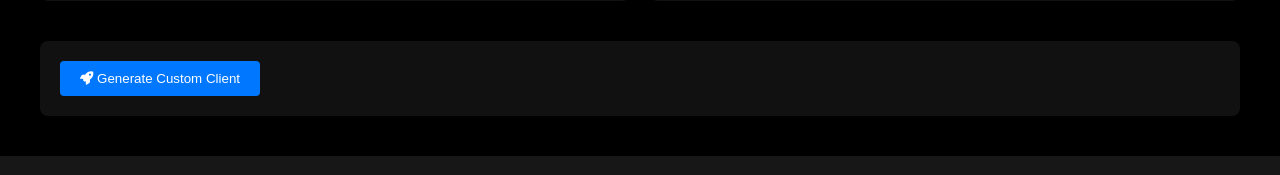
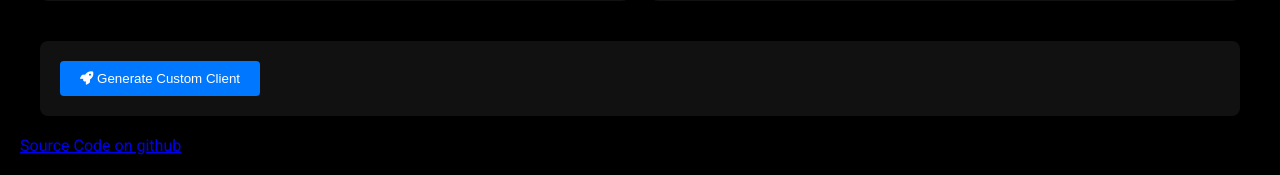
Before and after one commit to bryangerlach/rdgen, a Python web app: template rdgenerator/templates/generator.html in a window 1280 px wide. Shown: the part 1681-1856 px from the top of the page. Run offline with Jinja, Linux system fonts and the light colour scheme; the template is opened without the code that fills it, so the values that code supplies are empty.

Commit message:
added github link

```diff
--- a/rdgenerator/templates/generator.html
+++ b/rdgenerator/templates/generator.html
@@ -222,6 +222,7 @@
             </div>
         </div>
     </form>
+    <a href="https://github.com/bryangerlach/rdgen">Source Code on github</a>
     <script>
         document.querySelectorAll('.platform-icon').forEach(icon => {
             icon.addEventListener('click', function() {
```
